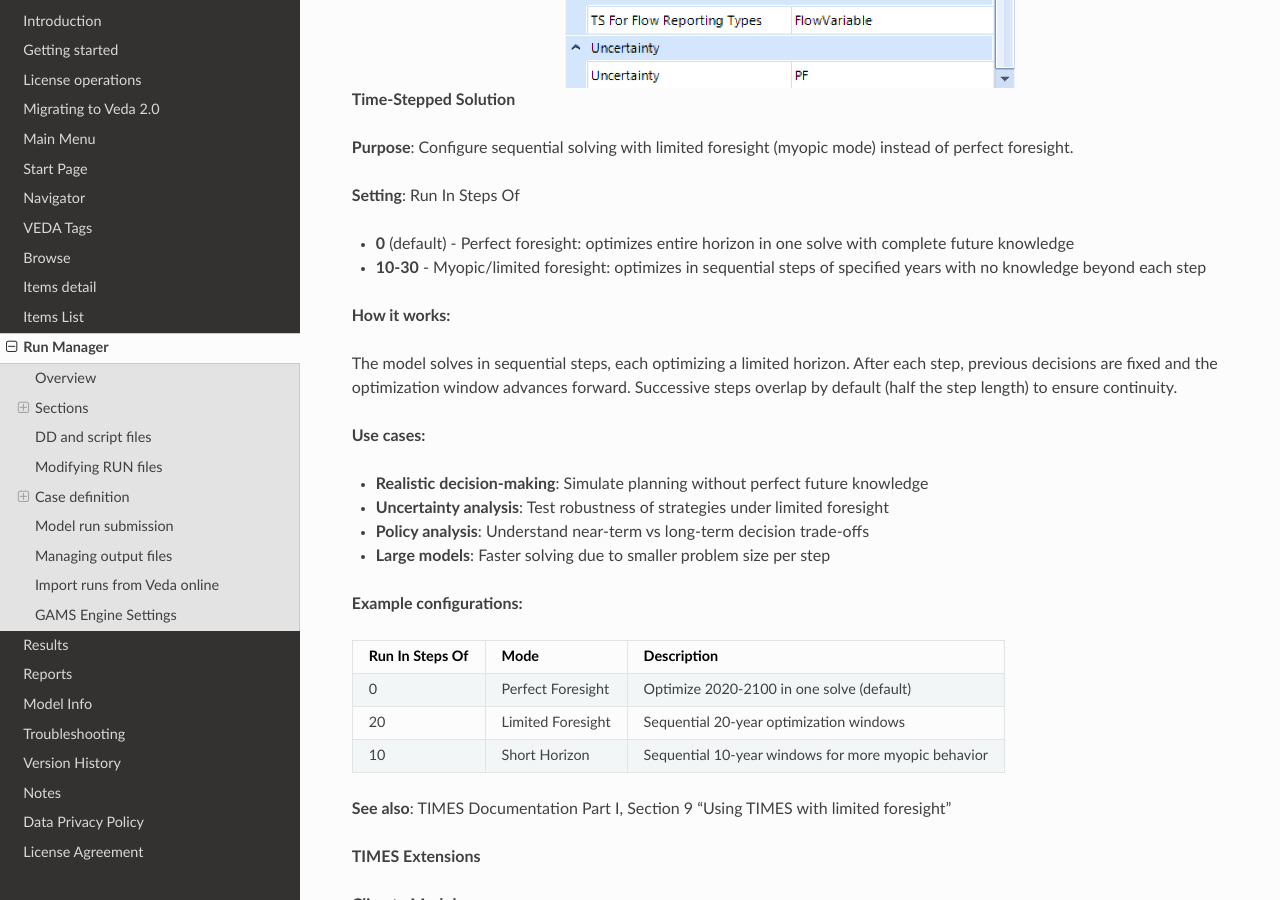
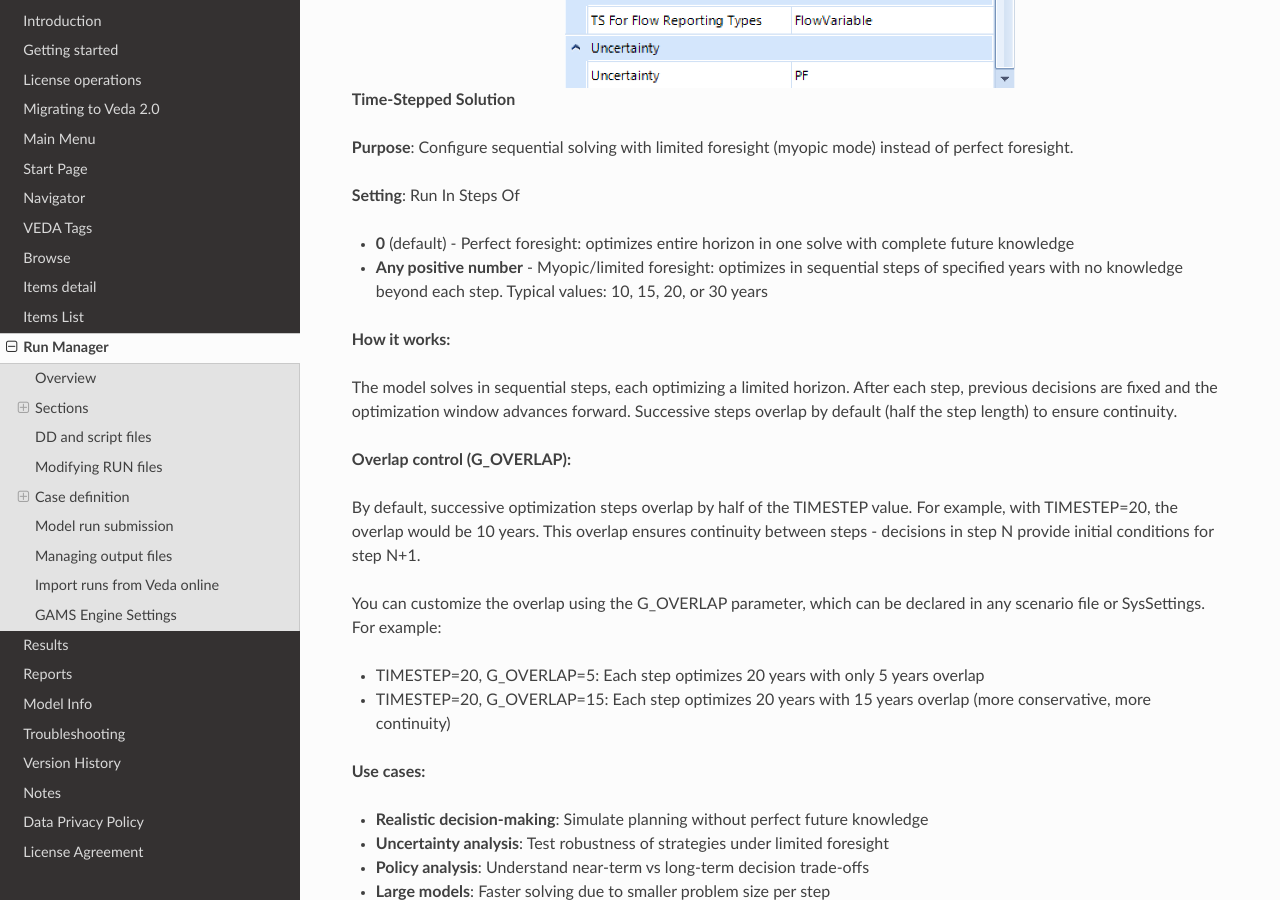
Before and after one commit to kanors-emr/Veda-documentation, a Sphinx documentation site: the page built from docs/source/pages/Run_Manager.rst, in a window 1280 px wide and 900 px high, scrolled down 3745 px. Built offline with Sphinx 7.4.7 and the Read the Docs theme 3.1.0, drawn with Linux system fonts in a browser that asks for light colours.

Commit message:
no message

```diff
--- a/docs/source/pages/Run_Manager.rst
+++ b/docs/source/pages/Run_Manager.rst
@@ -128,11 +128,20 @@ This section documents the GUI options available in the Properties window.
 **Setting**: Run In Steps Of
 
 - **0** (default) - Perfect foresight: optimizes entire horizon in one solve with complete future knowledge
-- **10-30** - Myopic/limited foresight: optimizes in sequential steps of specified years with no knowledge beyond each step
+- **Any positive number** - Myopic/limited foresight: optimizes in sequential steps of specified years with no knowledge beyond each step. Typical values: 10, 15, 20, or 30 years
 
 **How it works:**
 
 The model solves in sequential steps, each optimizing a limited horizon. After each step, previous decisions are fixed and the optimization window advances forward. Successive steps overlap by default (half the step length) to ensure continuity.
+
+**Overlap control (G_OVERLAP):**
+
+By default, successive optimization steps overlap by half of the TIMESTEP value. For example, with TIMESTEP=20, the overlap would be 10 years. This overlap ensures continuity between steps - decisions in step N provide initial conditions for step N+1.
+
+You can customize the overlap using the G_OVERLAP parameter, which can be declared in any scenario file or SysSettings. For example:
+
+- TIMESTEP=20, G_OVERLAP=5: Each step optimizes 20 years with only 5 years overlap
+- TIMESTEP=20, G_OVERLAP=15: Each step optimizes 20 years with 15 years overlap (more conservative, more continuity)
 
 **Use cases:**
 
```
